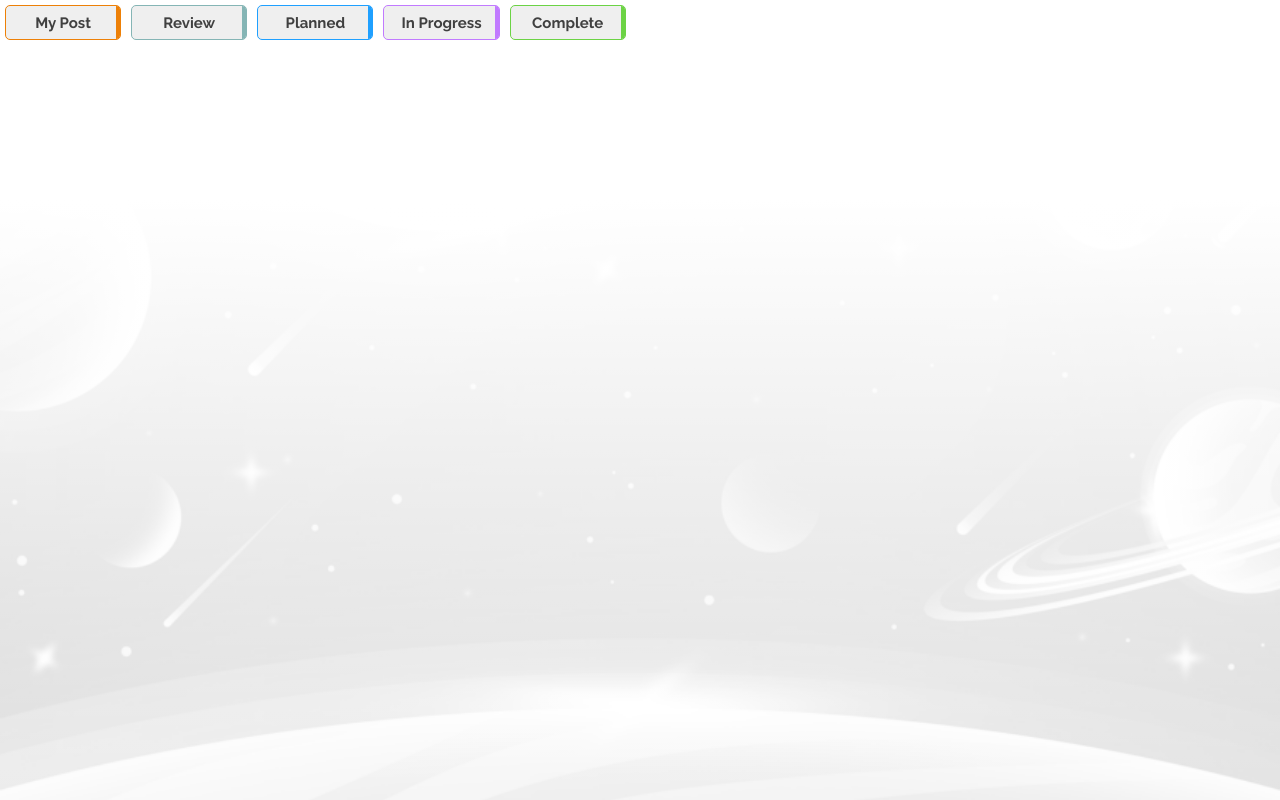
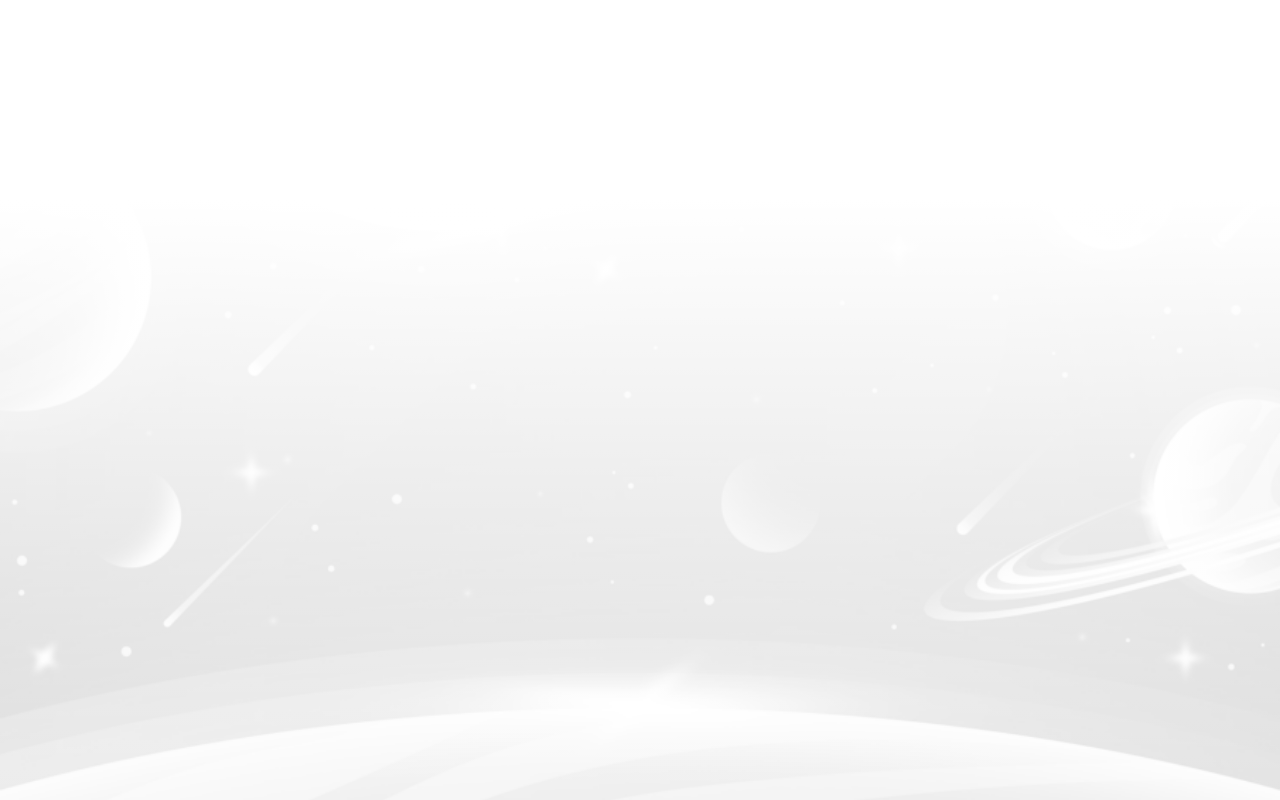
Before and after one commit to soklope/webdock, a React (Vite) app in the folder webdock-app/: page / in a window 1280 px wide. Built offline with nearby package versions, Linux system fonts and the light colour scheme.

Commit message:
txt fil - sophia

```diff
--- a/webdock-app/src/App.jsx
+++ b/webdock-app/src/App.jsx
@@ -1,7 +1,6 @@
 import { BrowserRouter, Routes, Route } from "react-router-dom";
 import Navigation from "./layout/navigation/Navigation";
 import CreatePostBtn from "./components/CreatePostBtn/CreatePostBtn";
-import CategoryBtnContainer from "./components/CategoryBtnContainer/CategoryBtnContainer";
 
 
 export default function App() {
@@ -14,7 +13,7 @@ export default function App() {
           </Routes>
         </BrowserRouter>
         <CreatePostBtn /> */}
-        <CategoryBtnContainer />
+
       </div>
     </div>
   );
```
Also changed, not shown: webdock-app/src/components/categoryBtn/sophia.txt (added).
